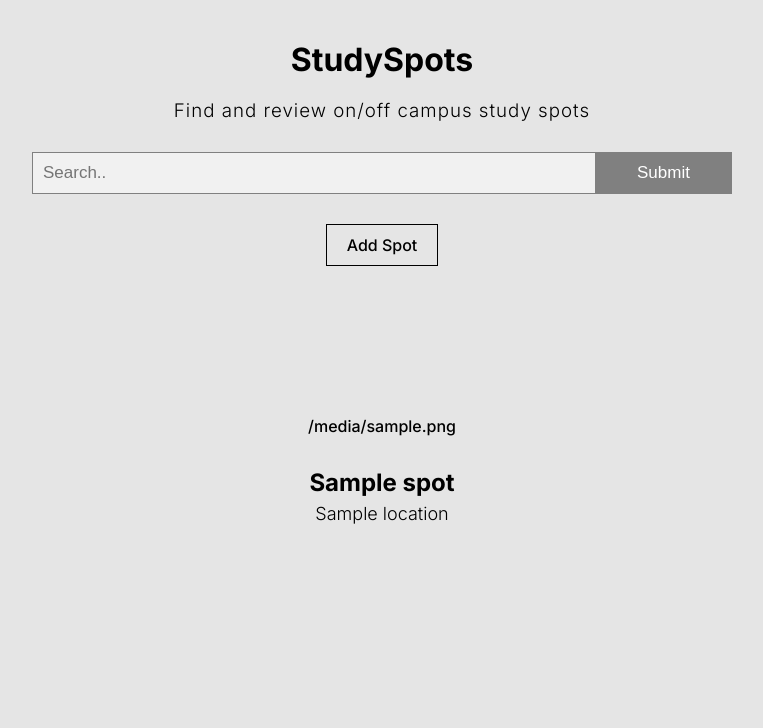
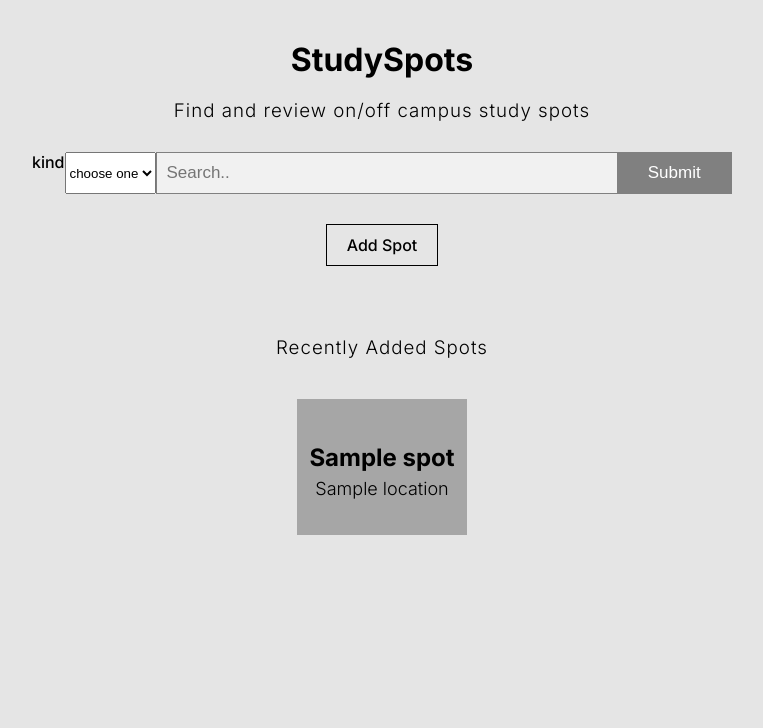
Before and after one commit to Wellesley-Study-Spots/StudySpots, a Flask app: template templates/homepage.html in a window 1280 px wide. Shown: the part 92-820 px from the top of the page, without its empty margins (258-1021 px from the left). After the commit the page ends 627 px from the top, so only its background shows below. Run offline with Flask 2, Linux system fonts and the light colour scheme; the template is opened without the code that fills it: most values are stand-ins (such as "Sample title", 1, 10 or a date in 2020).

Commit message:
added search feature and search page

```diff
--- a/app.py
+++ b/app.py
@@ -107,7 +107,7 @@ def homepage():
         conn = dbi.connect()
         spots = dbsearch_app.all_spots_lookup(conn)
         # render them on page
-        return render_template('homepage.html', spots = spots[-2:])
+        return render_template('homepage.html', spots = spots[-3:])
 
 @app.route('/addspot/', methods = ["GET", "POST"])
 def addspot():
@@ -146,6 +146,17 @@ def studyspot_lookup(sid):
 
     return render_template('spot.html', title=title, description = description, location = location, amenities  = amenities)
 
+@app.route('/search/', methods=["GET"])
+def search():
+    conn = dbi.connect()
+
+    kind = request.args.get("kind")
+    query = request.args.get("search")
+
+    rows = dbsearch_app.search(conn, kind, query)
+
+    return render_template('search.html', rows = rows, query = query)
+
 @app.before_first_request
 def init_db():
     dbi.cache_cnf()
--- a/static/style.css
+++ b/static/style.css
@@ -161,14 +161,24 @@ input {
 .flex-container {
     margin-left: 100px;
     margin-right: 100px;
-    margin-top: 100px;
+    /* margin-top: 100px; */
     display: flex;
     flex-direction: row;
     justify-content: center;
 
 }
 .spot {
-    margin: 50px;
+    margin: 30px;
+    /* border: border-box; */
+    border: 2px solid transparent;
+    padding: 10px;
+    background-color: #a6a6a6;
+}
+
+.spot:hover{
+    /* background-color: white; */
+    border: 2px solid black;
+    color: black;
 }
 
 a:link {
@@ -193,13 +203,17 @@ a:hover {
     transition-duration: .3s;
     transition-delay: 0s;
 }
-.name:hover{
+/* .name:hover{
     color: grey;
-}
+} */
 .location {
     font-size: 18px;
     font-weight: lighter;
     margin-top: 6px;
+}
+
+.recent-space{
+    margin-top: 60px;
 }
 
 /* for addspot.html */
@@ -216,3 +230,15 @@ a:hover {
 .addspot_margins{
     margin: 30px 100px;
 }
+
+/* for search.html */
+
+.flex-container-search{
+    display: flex;
+    flex-direction: column;
+    margin: 0 auto;
+}
+
+.search-description{
+    text-align: left;
+}
--- a/templates/base.html
+++ b/templates/base.html
@@ -32,12 +32,11 @@
 {% endblock %}
 
 {% block main_content %}
-<h1>Welcome!</h1>
 {% endblock %}
 
-  <script src="https://code.jquery.com/jquery-3.4.1.min.js"></script>
-  {% block end_scripts %}
-  {% endblock %}
+<script src="https://code.jquery.com/jquery-3.4.1.min.js"></script>
+{% block end_scripts %}
+{% endblock %}
 
 </body>
 </html>
--- a/templates/homepage.html
+++ b/templates/homepage.html
@@ -5,8 +5,14 @@
         <h1>StudySpots</h1>
         <h3>Find and review on/off campus study spots</h3>
         <div class="search-container">
-            <form class="search-container-form" action="">
-              <input class = "search-container-input" type="text" placeholder="Search.." name="search">
+            <form class="search-container-form" action="{{url_for('search')}}">
+            <label for="kind">kind</label>
+            <select name="kind" id = "kind" required>
+                <option value="" disabled selected value>choose one</option>
+                <option value="location">location</option>
+                <option value="name">name</option>
+            </select>
+              <input class = "search-container-input" type="text" placeholder="Search.." name="search" required>
               <button class = "search-container-button" type="submit">Submit</button>
             </form>
         </div>
@@ -14,13 +20,20 @@
         <!-- just a placeholder for now, will discuss placement in future iterations -->
         <a class = "main_redirect addspot" href="{{url_for('addspot')}}">Add Spot</a>
 
+        <h3 class="recent-space">Recently Added Spots</h3>
         <div class="flex-container">
         {% for s in spots %}
-        <div class="spot">
+        <!-- <div class="spot">
             <div class="photo">{{s['photo']}}</div>
             <a href="{{url_for('studyspot_lookup', sid = s['sid'])}}"><h4 class='name'>{{s['spotname']}}</h4></a>
             <h4 class='location'>{{s['location']}}</h4>
-        </div>
+        </div> -->
+        <a class = "spot" href="{{url_for('studyspot_lookup', sid = s['sid'])}}">
+            <div>
+            <h4 class='name'>{{s['spotname']}}</h4>
+                <h4 class='location'>{{s['location']}}</h4>
+            </div>
+        </a>
         {% endfor %}
 
     </div>
```
Also changed, not shown: dbsearch_app.py (+25 -0 lines), templates/addspot.html (+6 -1 lines), templates/search.html (added, +32 -0 lines).
